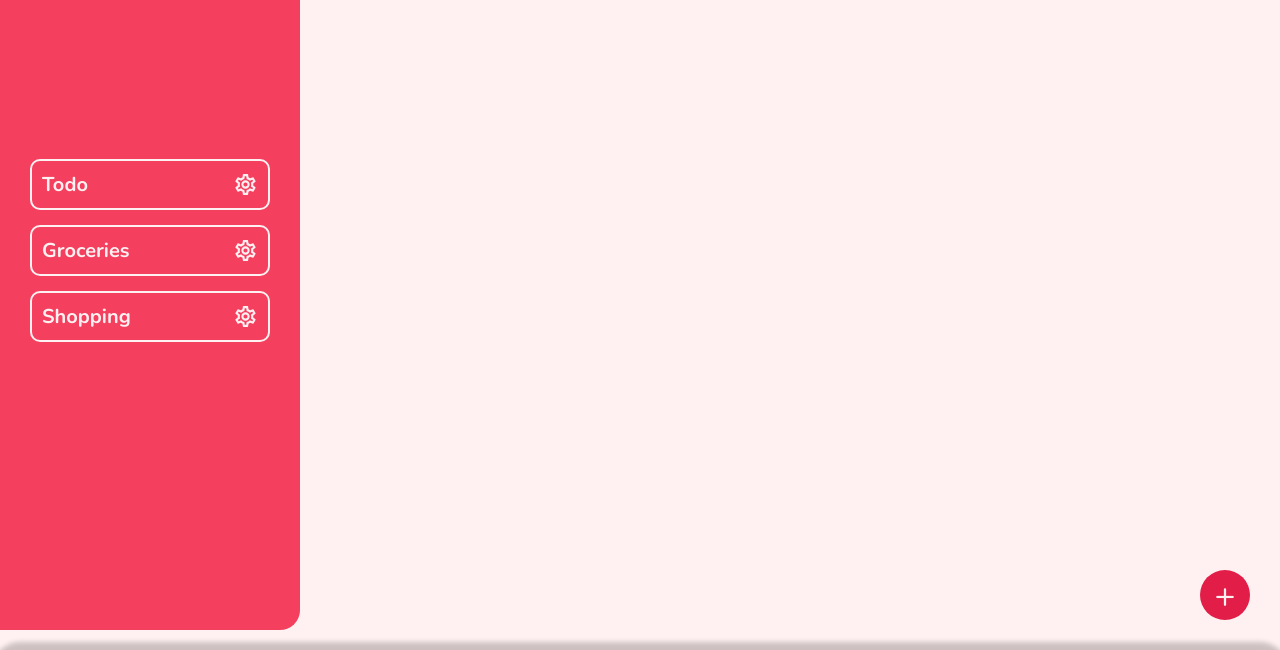
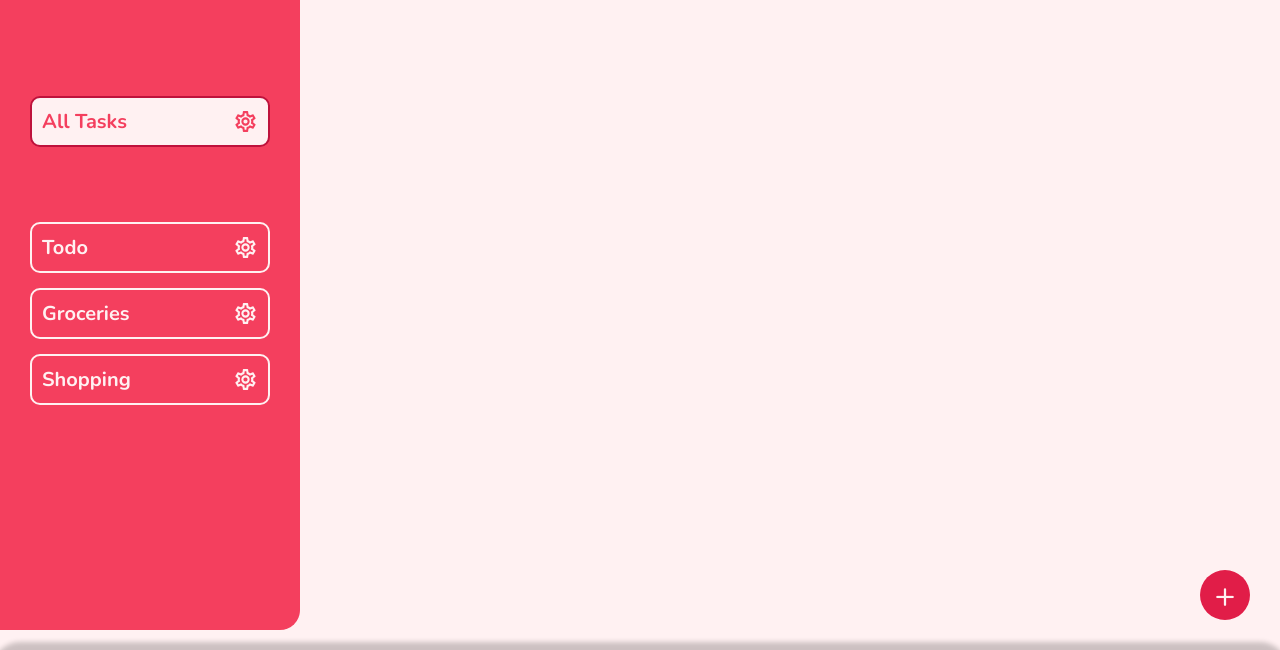
Before and after one commit to agabra23/todo-list, a website built with webpack: page dist/index.html in a window 1280 px wide. Shown: the part 150-800 px from the top of the page. Built offline with nearby package versions, Linux system fonts and the light colour scheme.

Commit message:
Tie the lists together with the All Tasks list

```diff
--- a/src/displayController.js
+++ b/src/displayController.js
@@ -81,7 +81,9 @@ export const displayController = (() => {
       });
 
       deleteBtn.addEventListener("click", (e) => {
-        todoList.deleteTask(task);
+        console.log(`This is the parentList: ${task.parentList}`);
+        // task.parentList.deleteTask(task);
+        listArr[0].deleteTask(task);
         e.stopPropagation();
         displayController.render.bind(this)(listArr, todoList);
       });
@@ -89,16 +91,36 @@ export const displayController = (() => {
 
     listContainers.forEach((container) => {
       container.innerHTML = "";
-      listArr.forEach((list, i) => {
+
+      const listWrapper = document.createElement("div");
+      listWrapper.dataset.index = 0;
+      const listTitle = document.createElement("h4");
+      const gearDiv = document.createElement("div");
+      gearDiv.innerHTML = `<svg xmlns="http://www.w3.org/2000/svg" style="width: 25px" fill="currentColor" viewBox="0 0 24 24"><title>cog-outline</title><path d="M12,8A4,4 0 0,1 16,12A4,4 0 0,1 12,16A4,4 0 0,1 8,12A4,4 0 0,1 12,8M12,10A2,2 0 0,0 10,12A2,2 0 0,0 12,14A2,2 0 0,0 14,12A2,2 0 0,0 12,10M10,22C9.75,22 9.54,21.82 9.5,21.58L9.13,18.93C8.5,18.68 7.96,18.34 7.44,17.94L4.95,18.95C4.73,19.03 4.46,18.95 4.34,18.73L2.34,15.27C2.21,15.05 2.27,14.78 2.46,14.63L4.57,12.97L4.5,12L4.57,11L2.46,9.37C2.27,9.22 2.21,8.95 2.34,8.73L4.34,5.27C4.46,5.05 4.73,4.96 4.95,5.05L7.44,6.05C7.96,5.66 8.5,5.32 9.13,5.07L9.5,2.42C9.54,2.18 9.75,2 10,2H14C14.25,2 14.46,2.18 14.5,2.42L14.87,5.07C15.5,5.32 16.04,5.66 16.56,6.05L19.05,5.05C19.27,4.96 19.54,5.05 19.66,5.27L21.66,8.73C21.79,8.95 21.73,9.22 21.54,9.37L19.43,11L19.5,12L19.43,13L21.54,14.63C21.73,14.78 21.79,15.05 21.66,15.27L19.66,18.73C19.54,18.95 19.27,19.04 19.05,18.95L16.56,17.95C16.04,18.34 15.5,18.68 14.87,18.93L14.5,21.58C14.46,21.82 14.25,22 14,22H10M11.25,4L10.88,6.61C9.68,6.86 8.62,7.5 7.85,8.39L5.44,7.35L4.69,8.65L6.8,10.2C6.4,11.37 6.4,12.64 6.8,13.8L4.68,15.36L5.43,16.66L7.86,15.62C8.63,16.5 9.68,17.14 10.87,17.38L11.24,20H12.76L13.13,17.39C14.32,17.14 15.37,16.5 16.14,15.62L18.57,16.66L19.32,15.36L17.2,13.81C17.6,12.64 17.6,11.37 17.2,10.2L19.31,8.65L18.56,7.35L16.15,8.39C15.38,7.5 14.32,6.86 13.12,6.62L12.75,4H11.25Z" /></svg>`;
+      listWrapper.classList.add("list-item");
+      listWrapper.classList.add("all-tasks-list");
+      listWrapper.dataset.index = 0;
+      if (listArr[0].active) listWrapper.classList.add("active");
+      listTitle.classList.add("list-item-title");
+      listTitle.setAttribute.id = `listItemTitle0`;
+      gearDiv.classList.add("nav-gear-div");
+
+      listWrapper.appendChild(listTitle);
+      listWrapper.appendChild(gearDiv);
+      container.appendChild(listWrapper);
+
+      listTitle.textContent = "All Tasks";
+
+      listArr.slice(1).forEach((list, i) => {
         const listWrapper = document.createElement("div");
-        listWrapper.dataset.index = i;
+        listWrapper.dataset.index = i + 1;
         const listTitle = document.createElement("h4");
         const gearDiv = document.createElement("div");
         gearDiv.innerHTML = `<svg xmlns="http://www.w3.org/2000/svg" style="width: 25px" fill="currentColor" viewBox="0 0 24 24"><title>cog-outline</title><path d="M12,8A4,4 0 0,1 16,12A4,4 0 0,1 12,16A4,4 0 0,1 8,12A4,4 0 0,1 12,8M12,10A2,2 0 0,0 10,12A2,2 0 0,0 12,14A2,2 0 0,0 14,12A2,2 0 0,0 12,10M10,22C9.75,22 9.54,21.82 9.5,21.58L9.13,18.93C8.5,18.68 7.96,18.34 7.44,17.94L4.95,18.95C4.73,19.03 4.46,18.95 4.34,18.73L2.34,15.27C2.21,15.05 2.27,14.78 2.46,14.63L4.57,12.97L4.5,12L4.57,11L2.46,9.37C2.27,9.22 2.21,8.95 2.34,8.73L4.34,5.27C4.46,5.05 4.73,4.96 4.95,5.05L7.44,6.05C7.96,5.66 8.5,5.32 9.13,5.07L9.5,2.42C9.54,2.18 9.75,2 10,2H14C14.25,2 14.46,2.18 14.5,2.42L14.87,5.07C15.5,5.32 16.04,5.66 16.56,6.05L19.05,5.05C19.27,4.96 19.54,5.05 19.66,5.27L21.66,8.73C21.79,8.95 21.73,9.22 21.54,9.37L19.43,11L19.5,12L19.43,13L21.54,14.63C21.73,14.78 21.79,15.05 21.66,15.27L19.66,18.73C19.54,18.95 19.27,19.04 19.05,18.95L16.56,17.95C16.04,18.34 15.5,18.68 14.87,18.93L14.5,21.58C14.46,21.82 14.25,22 14,22H10M11.25,4L10.88,6.61C9.68,6.86 8.62,7.5 7.85,8.39L5.44,7.35L4.69,8.65L6.8,10.2C6.4,11.37 6.4,12.64 6.8,13.8L4.68,15.36L5.43,16.66L7.86,15.62C8.63,16.5 9.68,17.14 10.87,17.38L11.24,20H12.76L13.13,17.39C14.32,17.14 15.37,16.5 16.14,15.62L18.57,16.66L19.32,15.36L17.2,13.81C17.6,12.64 17.6,11.37 17.2,10.2L19.31,8.65L18.56,7.35L16.15,8.39C15.38,7.5 14.32,6.86 13.12,6.62L12.75,4H11.25Z" /></svg>`;
         listWrapper.classList.add("list-item");
         if (list.active) listWrapper.classList.add("active");
         listTitle.classList.add("list-item-title");
-        listTitle.setAttribute.id = `listItemTitle${i}`;
+        listTitle.setAttribute.id = `listItemTitle${i + 1}`;
         gearDiv.classList.add("nav-gear-div");
 
         listWrapper.appendChild(listTitle);
@@ -114,6 +136,7 @@ export const displayController = (() => {
       listItem.addEventListener("click", () => {
         listItems.forEach((item) => {
           item.classList.remove("active");
+
           listArr[item.dataset.index].active = false;
         });
 
--- a/src/index.js
+++ b/src/index.js
@@ -5,7 +5,10 @@ import { displayController } from "./displayController.js";
 const todoList = new List("Todo");
 const todoList2 = new List("Groceries");
 const todoList3 = new List("Shopping");
-let listArr = [todoList, todoList2, todoList3];
+const allTasksList = new List("All Tasks", true);
+let listArr = [allTasksList, todoList, todoList2, todoList3];
+
+displayController.render(listArr, allTasksList);
 
 // Sidebar Nav Logic
 
@@ -50,6 +53,8 @@ const getFormTask = () => {
   const dueMonth = document.getElementById("dueDateMonth").value;
   const dueDay = document.getElementById("dueDateDay").value;
   const dueYear = document.getElementById("dueDateYear").value;
+  const activeList = listArr.find((item) => item.active == true);
+  console.log(`Active list in getFormTask() is: ${activeList}`);
 
   let priorityValue = "";
   priorityBtns.forEach((btn) => {
@@ -61,7 +66,8 @@ const getFormTask = () => {
     taskDescription,
     `${dueMonth}/${dueDay}/${dueYear}`,
     priorityValue,
-    false
+    false,
+    activeList
   );
 };
 
@@ -86,6 +92,7 @@ function createTask(list) {
   let task = getFormTask();
   if (task.title != "") {
     list.addTask(task);
+    allTasksList.addTask(task);
     console.log(list.tasks);
   }
   closeAddModal();
@@ -96,9 +103,10 @@ const addSubmitBtn = document.getElementById("addSubmit");
 addSubmitBtn.onclick = (e) => {
   const selectedListItem = document.querySelector(".list-item.active");
   e.preventDefault();
-  createTask(listArr[selectedListItem.dataset.index]);
+
+  if (selectedListItem === null) {
+    createTask(allTasksList);
+  } else {
+    createTask(listArr[selectedListItem.dataset.index]);
+  }
 };
-
-window.onload = () => {
-  displayController.render(listArr, todoList);
-};
--- a/src/styles/tasks.css
+++ b/src/styles/tasks.css
@@ -128,3 +128,7 @@ input[type="checkbox"]:checked + div > span {
   justify-content: center;
   align-items: center;
 }
+
+.list-item.all-tasks-list {
+  margin-bottom: 6rem;
+}
--- a/src/todo.js
+++ b/src/todo.js
@@ -1,10 +1,17 @@
 class Task {
-  constructor(title = "", description = "", dueDate = "", priority = "") {
+  constructor(
+    title = "",
+    description = "",
+    dueDate = "",
+    priority = "",
+    parentList
+  ) {
     this.title = title;
     this.description = description;
     this.dueDate = dueDate;
     this.priority = priority;
     this.completed = false;
+    this.parentList = parentList;
   }
 
   toggleCompleted() {
@@ -17,7 +24,7 @@ class List {
   constructor(title = "", active = false) {
     this.tasks = [];
     this.title = title;
-    this.active = this.active;
+    this.active = active;
   }
 
   addTask(newTask) {
```
Also changed, not shown: dist/bundle.js.
